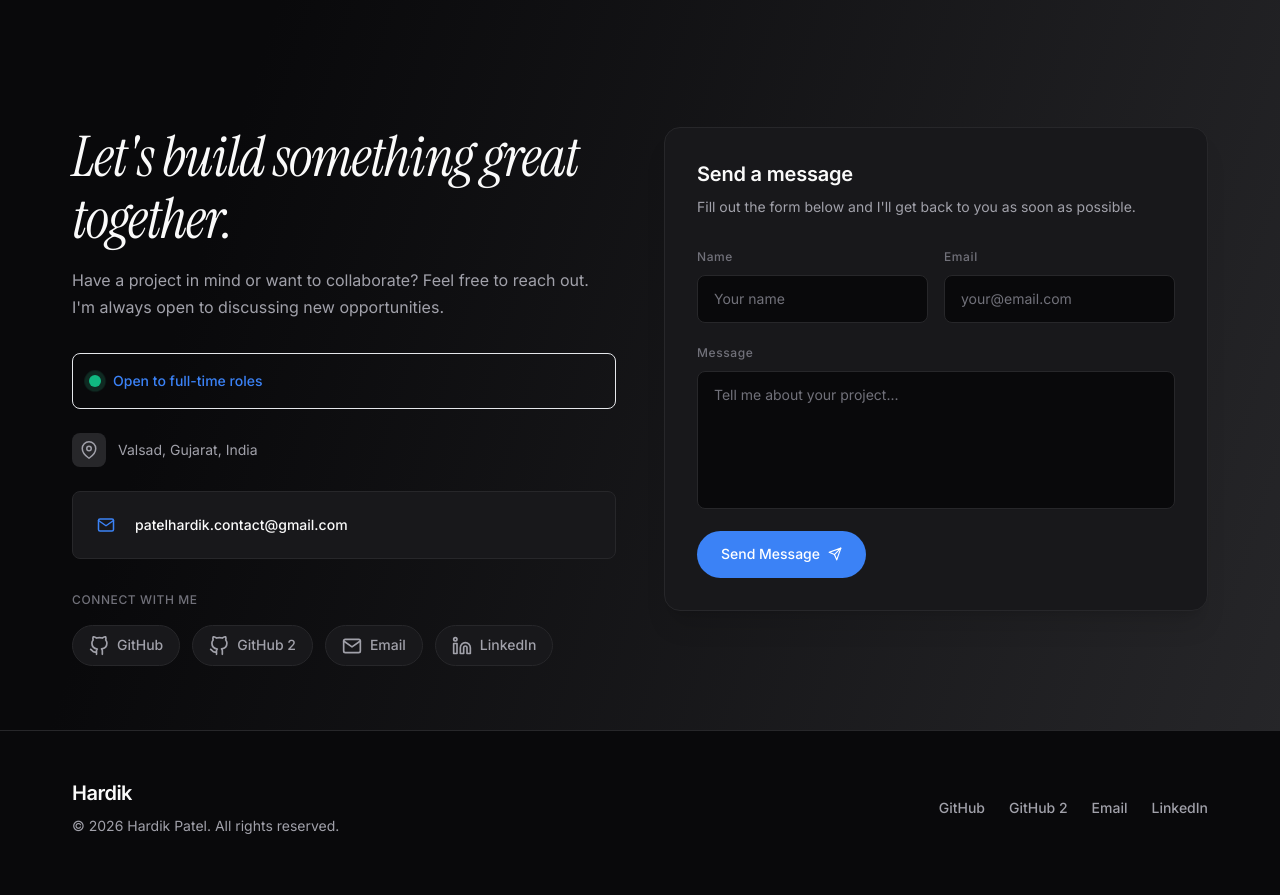
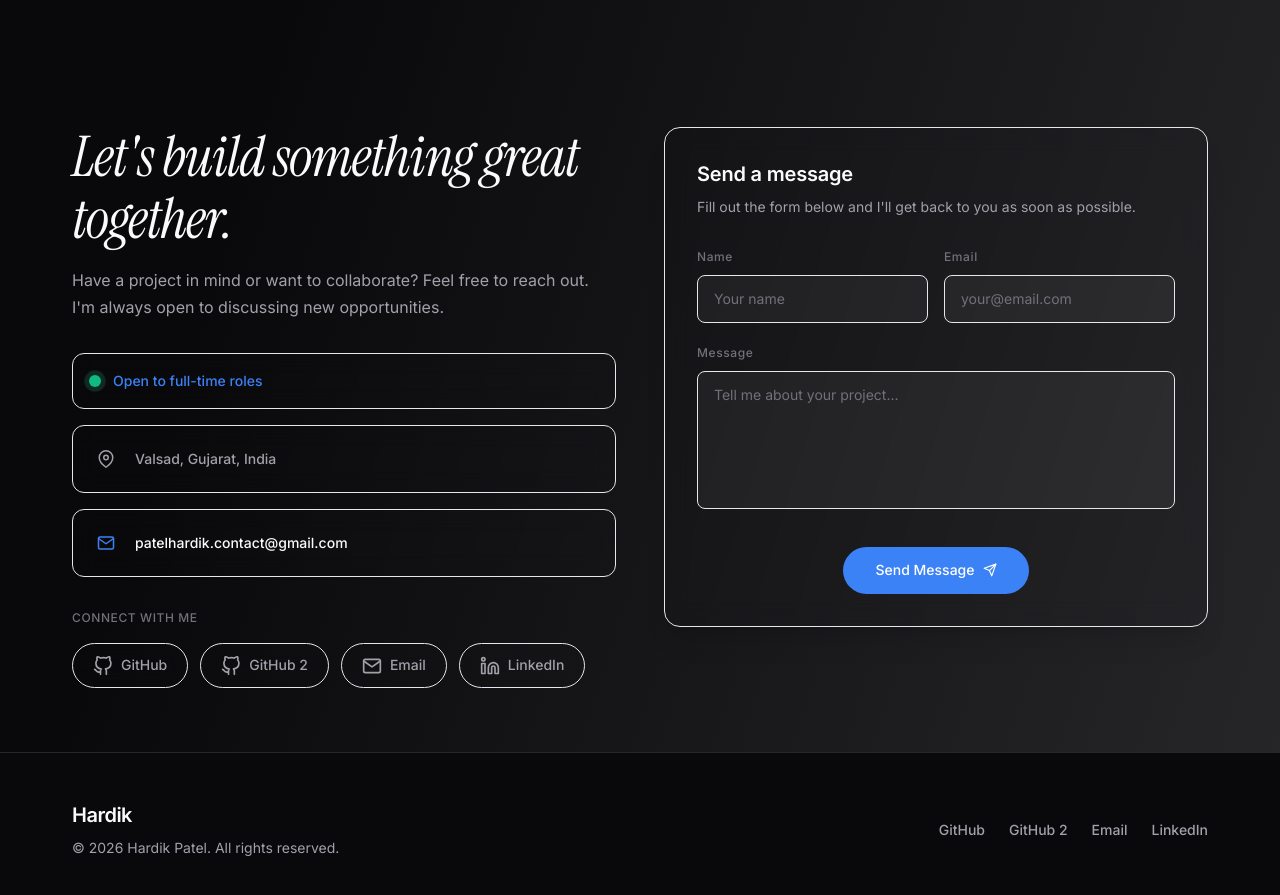
Before and after one commit to hrdk04/Portfolio, a React (Vite) app: page / in a window 1280 px wide. Shown: the part 3200-4095 px from the top of the page. Built offline with nearby package versions, Linux system fonts and the light colour scheme; no server answers.

Commit message:
upgraded transparent background and dark mode support

```diff
--- a/src/components/Contact.jsx
+++ b/src/components/Contact.jsx
@@ -85,9 +85,9 @@ export default function Contact() {
             </Reveal>
 
             <Reveal delay={0.1}>
-              <div className="space-y-6">
+              <div className="space-y-4">
                 {/* Availability */}
-                <div className="flex items-center justify-center gap-3 rounded-lg border border-accent/30 bg-accent/5 p-4 lg:justify-start">
+                <div className="flex items-center justify-center gap-3 rounded-xl border border-accent/30 bg-accent/5 p-4 backdrop-blur-md lg:justify-start">
                   <span className="relative flex h-3 w-3">
                     <span className="absolute inline-flex h-full w-full animate-ping rounded-full bg-emerald-400 opacity-75" />
                     <span className="relative inline-flex h-3 w-3 rounded-full bg-emerald-500" />
@@ -96,17 +96,17 @@ export default function Contact() {
                 </div>
 
                 {/* Location */}
-                <div className="flex items-center justify-center gap-3 text-text-secondary lg:justify-start">
-                  <div className="rounded-lg bg-[var(--surface-hover)] p-2">
+                <div className="flex items-center justify-center gap-3 rounded-xl border border-[var(--border)]/50 bg-[var(--surface)]/30 p-4 backdrop-blur-md text-text-secondary transition-all hover:border-[var(--border)] hover:bg-[var(--surface)]/50 lg:justify-start">
+                  <div className="rounded-lg bg-[var(--surface-hover)]/50 p-2">
                     <FiMapPin size={18} />
                   </div>
-                  <span className="text-body-sm">{profile.location}</span>
+                  <span className="text-body-sm font-medium">{profile.location}</span>
                 </div>
 
                 {/* Email */}
                 <a
                   href={`mailto:${profile.email}`}
-                  className="flex items-center justify-center gap-3 rounded-lg border border-[var(--border)] bg-[var(--surface)] p-4 transition-all hover:border-accent/50 hover:shadow-lg hover:shadow-accent/10 lg:justify-start"
+                  className="flex items-center justify-center gap-3 rounded-xl border border-[var(--border)]/50 bg-[var(--surface)]/30 backdrop-blur-md p-4 transition-all hover:border-accent/50 hover:bg-[var(--surface)]/50 hover:shadow-lg hover:shadow-accent/10 lg:justify-start"
                 >
                   <div className="rounded-lg bg-accent/10 p-2 text-accent">
                     <FiMail size={18} />
@@ -127,7 +127,7 @@ export default function Contact() {
                       href={link.href}
                       target="_blank"
                       rel="noreferrer"
-                      className="group inline-flex items-center gap-2 rounded-full border border-[var(--border)] bg-[var(--surface)] px-4 py-2 text-body-sm font-medium text-text-secondary transition-all hover:border-accent hover:text-accent hover:shadow-lg hover:shadow-accent/10"
+                      className="group inline-flex items-center gap-2 rounded-full border border-[var(--border)]/50 bg-[var(--surface)]/30 backdrop-blur-md px-5 py-2.5 text-body-sm font-medium text-text-secondary transition-all hover:border-accent/50 hover:bg-[var(--surface)]/50 hover:text-accent hover:shadow-lg hover:shadow-accent/10"
                     >
                       <span className="transition-colors group-hover:text-accent">
                         {socialIcons[link.label] || <FiMail size={18} />}
@@ -142,7 +142,7 @@ export default function Contact() {
 
           {/* Right Column - Contact Form */}
           <Reveal delay={0.2}>
-            <div className="rounded-card border border-[var(--border)] bg-[var(--surface)] p-6 shadow-xl sm:p-8">
+            <div className="rounded-card border border-[var(--border)]/50 bg-[var(--surface)]/30 backdrop-blur-md p-6 shadow-xl transition-all hover:border-accent/30 hover:shadow-accent/10 sm:p-8">
               <div className="mb-6 text-center lg:text-left">
                 <h3 className="text-heading font-semibold text-text-primary">Send a message</h3>
                 <p className="mt-2 text-body-sm text-text-secondary">Fill out the form below and I'll get back to you as soon as possible.</p>
@@ -159,7 +159,8 @@ export default function Contact() {
                       onChange={handleChange}
                       required
                       placeholder="Your name"
-                      className="w-full rounded-lg border border-[var(--border)] bg-[var(--bg)] px-4 py-3 text-body-sm text-text-primary placeholder-[var(--text-tertiary)] outline-none transition-all focus:border-accent focus:ring-2 focus:ring-accent/20"
+                      /* Added dark:bg-white/5 and dark:text-white for proper dark mode rendering */
+                      className="w-full rounded-lg border border-[var(--border)]/50 bg-white/60 dark:bg-white/5 backdrop-blur-sm px-4 py-3 text-body-sm text-text-primary dark:text-white placeholder-[var(--text-tertiary)] outline-none transition-all focus:border-accent focus:bg-white/80 dark:focus:bg-white/10 focus:ring-2 focus:ring-accent/20"
                     />
                   </div>
                   <div className="space-y-2">
@@ -172,7 +173,7 @@ export default function Contact() {
                       required
                       type="email"
                       placeholder="your@email.com"
-                      className="w-full rounded-lg border border-[var(--border)] bg-[var(--bg)] px-4 py-3 text-body-sm text-text-primary placeholder-[var(--text-tertiary)] outline-none transition-all focus:border-accent focus:ring-2 focus:ring-accent/20"
+                      className="w-full rounded-lg border border-[var(--border)]/50 bg-white/60 dark:bg-white/5 backdrop-blur-sm px-4 py-3 text-body-sm text-text-primary dark:text-white placeholder-[var(--text-tertiary)] outline-none transition-all focus:border-accent focus:bg-white/80 dark:focus:bg-white/10 focus:ring-2 focus:ring-accent/20"
                     />
                   </div>
                 </div>
@@ -186,15 +187,16 @@ export default function Contact() {
                     required
                     rows="5"
                     placeholder="Tell me about your project..."
-                    className="w-full resize-none rounded-lg border border-[var(--border)] bg-[var(--bg)] px-4 py-3 text-body-sm text-text-primary placeholder-[var(--text-tertiary)] outline-none transition-all focus:border-accent focus:ring-2 focus:ring-accent/20"
+                    className="w-full resize-none rounded-lg border border-[var(--border)]/50 bg-white/60 dark:bg-white/5 backdrop-blur-sm px-4 py-3 text-body-sm text-text-primary dark:text-white placeholder-[var(--text-tertiary)] outline-none transition-all focus:border-accent focus:bg-white/80 dark:focus:bg-white/10 focus:ring-2 focus:ring-accent/20"
                   />
                 </div>
 
-                <div className="flex flex-col items-center gap-4 sm:flex-row sm:items-center sm:justify-between lg:items-start lg:justify-start">
+                {/* Updated this container to center the button and status message */}
+                <div className="flex flex-col items-center justify-center gap-4 pt-4 w-full">
                   <button
                     disabled={loading}
                     type="submit"
-                    className="group inline-flex items-center gap-2 rounded-full bg-accent px-6 py-3 text-body-sm font-medium text-white transition-all hover:bg-accent-hover hover:shadow-lg hover:shadow-accent/25 disabled:cursor-not-allowed disabled:opacity-70"
+                    className="group inline-flex items-center justify-center gap-2 rounded-full bg-accent px-8 py-3 text-body-sm font-medium text-white transition-all hover:bg-accent-hover hover:shadow-lg hover:shadow-accent/25 disabled:cursor-not-allowed disabled:opacity-70"
                   >
                     {loading ? (
                       <>
@@ -210,7 +212,7 @@ export default function Contact() {
                   </button>
 
                   {status.message && (
-                    <div className={`flex items-center gap-2 text-body-sm ${status.type === 'success' ? 'text-emerald-500' : 'text-red-500'}`}>
+                    <div className={`flex items-center justify-center gap-2 text-body-sm text-center ${status.type === 'success' ? 'text-emerald-500' : 'text-red-500'}`}>
                       {status.type === 'success' ? <FiCheckCircle size={16} /> : <FiAlertCircle size={16} />}
                       {status.message}
                     </div>
```
